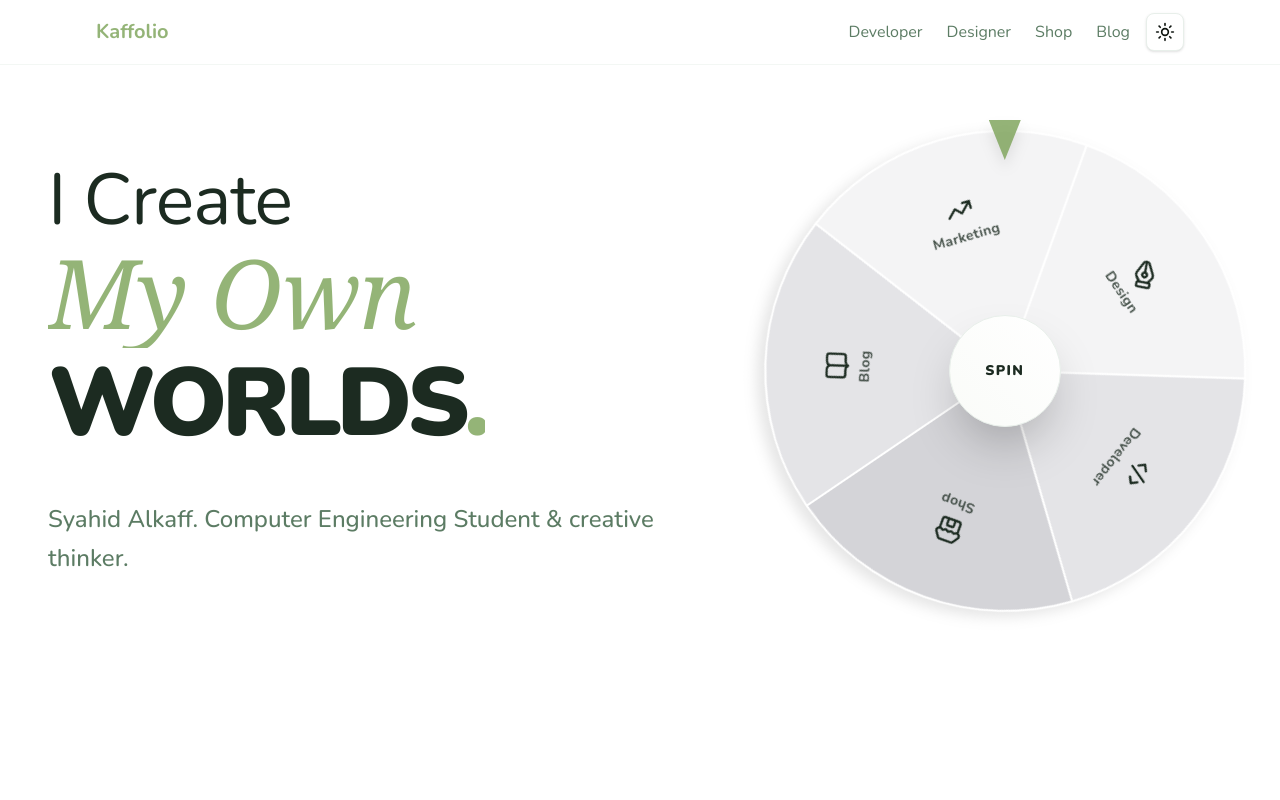
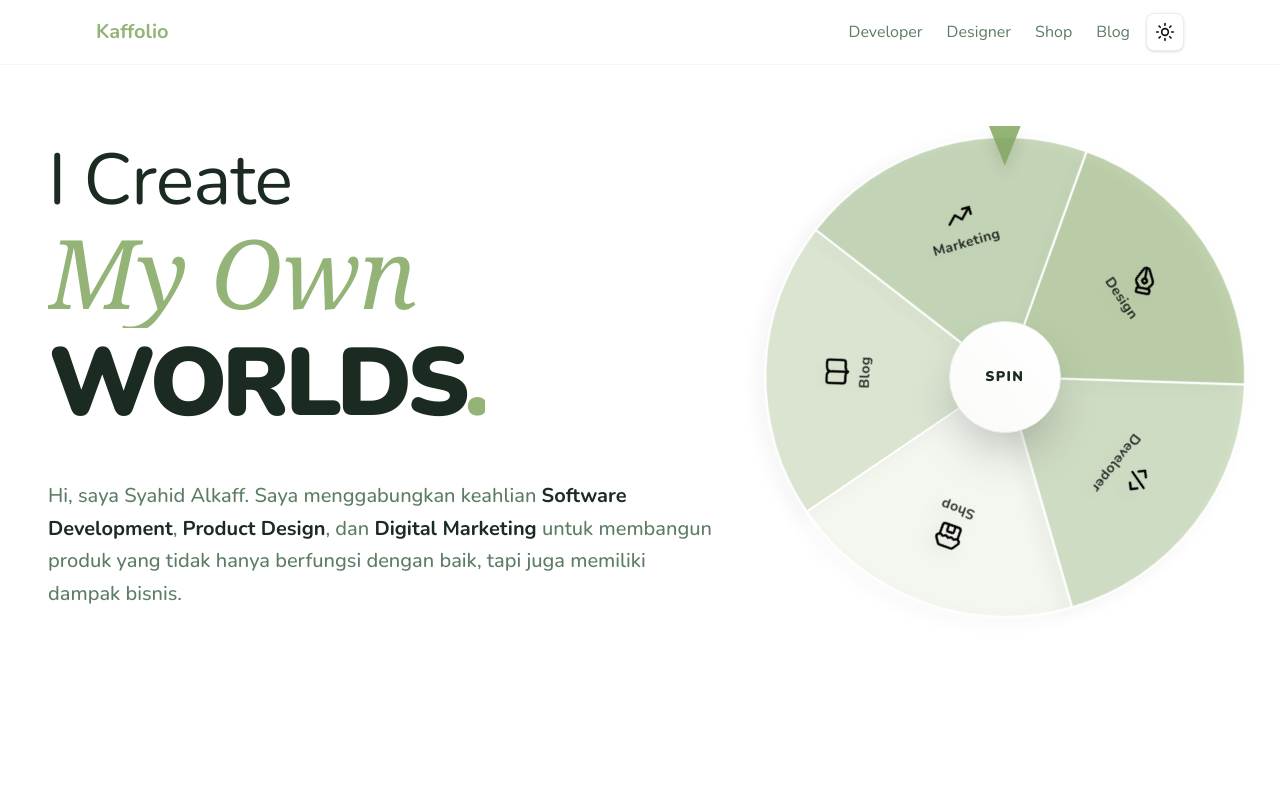
Before and after one commit to Azzalkaff/kaffolio, a Next.js app: page / in a window 1280 px wide. Shown: the top 800 px of the page. Built offline with nearby package versions, Linux system fonts and the light colour scheme.

Commit message:
change wheel color from grey to global green

```diff
--- a/src/app/(public)/_components/MainHeroText.tsx
+++ b/src/app/(public)/_components/MainHeroText.tsx
@@ -99,9 +99,9 @@ export default function MainHeroText() {
         initial={{ opacity: 0, y: 20 }}
         animate={{ opacity: 1, y: 0 }}
         transition={{ duration: 0.8, delay: 0.8, ease: "easeOut" }}
-        className="text-xl md:text-2xl text-muted-foreground mt-8 max-w-2xl font-medium leading-relaxed"
+        className="text-lg md:text-xl text-muted-foreground mt-8 max-w-2xl font-medium leading-relaxed"
       >
-        Syahid Alkaff. Computer Engineering Student & creative thinker.
+        Hi, saya Syahid Alkaff. Saya menggabungkan keahlian <span className="font-bold text-foreground">Software Development</span>, <span className="font-bold text-foreground">Product Design</span>, dan <span className="font-bold text-foreground">Digital Marketing</span> untuk membangun produk yang tidak hanya berfungsi dengan baik, tapi juga memiliki dampak bisnis.
       </motion.p>
     </div>
   );
--- a/src/app/(public)/_components/WheelMenu.tsx
+++ b/src/app/(public)/_components/WheelMenu.tsx
@@ -7,15 +7,15 @@ import { useRouter } from 'next/navigation';
 
 const items = [
   // Top slice: -36 to 36
-  { id: 'design', label: 'Design', icon: PenTool, href: '/creative', startAngle: -36, endAngle: 36, fillClass: 'fill-zinc-100 dark:fill-zinc-900' },
+  { id: 'design', label: 'Design', icon: PenTool, href: '/creative', startAngle: -36, endAngle: 36, fillClass: 'fill-primary/60' },
   // Right slice: 36 to 108
-  { id: 'dev', label: 'Developer', icon: Code2, href: '/developer', startAngle: 36, endAngle: 108, fillClass: 'fill-zinc-200 dark:fill-zinc-800' },
+  { id: 'dev', label: 'Developer', icon: Code2, href: '/developer', startAngle: 36, endAngle: 108, fillClass: 'fill-primary/40' },
   // Bottom Right slice: 108 to 180
-  { id: 'shop', label: 'Shop', icon: Store, href: '/shop', startAngle: 108, endAngle: 180, fillClass: 'fill-zinc-300 dark:fill-zinc-700' },
+  { id: 'shop', label: 'Shop', icon: Store, href: '/shop', startAngle: 108, endAngle: 180, fillClass: 'fill-primary/10' },
   // Bottom Left slice: 180 to 252
-  { id: 'blog', label: 'Blog', icon: BookOpen, href: '/blog', startAngle: 180, endAngle: 252, fillClass: 'fill-zinc-200 dark:fill-zinc-800' },
+  { id: 'blog', label: 'Blog', icon: BookOpen, href: '/blog', startAngle: 180, endAngle: 252, fillClass: 'fill-primary/30' },
   // Left slice: 252 to 324 (-108 to -36)
-  { id: 'marketing', label: 'Marketing', icon: TrendingUp, href: '/marketing', startAngle: 252, endAngle: 324, fillClass: 'fill-zinc-100 dark:fill-zinc-900' }
+  { id: 'marketing', label: 'Marketing', icon: TrendingUp, href: '/marketing', startAngle: 252, endAngle: 324, fillClass: 'fill-primary/50' }
 ];
 
 function getSlicePath(startAngle: number, endAngle: number, innerRadius: number, outerRadius: number) {
@@ -247,7 +247,7 @@ export default function WheelMenu() {
               <path
                 key={item.id}
                 d={path}
-                className={`transition-all duration-300 cursor-pointer border stroke-background stroke-[2px] ${
+                className={`transition-all duration-300 cursor-pointer stroke-white stroke-[2px] ${
                   isThisHovered ? 'fill-primary' : item.fillClass
                 } hover:fill-primary`}
                 onClick={() => !isSpinning && handleNavigation(item.href, item.id)}
@@ -269,7 +269,7 @@ export default function WheelMenu() {
           const y = Math.sin(angleRad) * midRadius;
 
           const isThisHovered = hoveredSlice === item.id;
-          const iconColorClass = isThisHovered ? 'text-primary-foreground' : 'text-foreground';
+          const iconColorClass = isThisHovered ? 'text-primary-foreground' : 'text-black';
 
           return (
             <div
@@ -280,7 +280,7 @@ export default function WheelMenu() {
               <div className={`transition-colors duration-300 ${iconColorClass}`}>
                 <item.icon size={28} strokeWidth={2} />
               </div>
-              <span className={`text-sm font-bold tracking-wide transition-colors duration-300 ${isThisHovered ? 'text-primary-foreground' : 'text-foreground opacity-80'}`}>
+              <span className={`text-sm font-bold tracking-wide transition-colors duration-300 ${isThisHovered ? 'text-primary-foreground' : 'text-black opacity-80'}`}>
                 {item.label}
               </span>
             </div>
```
